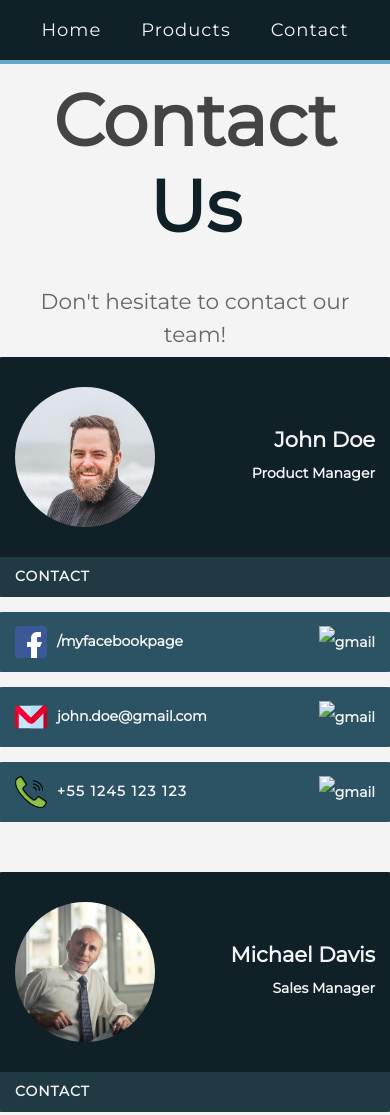
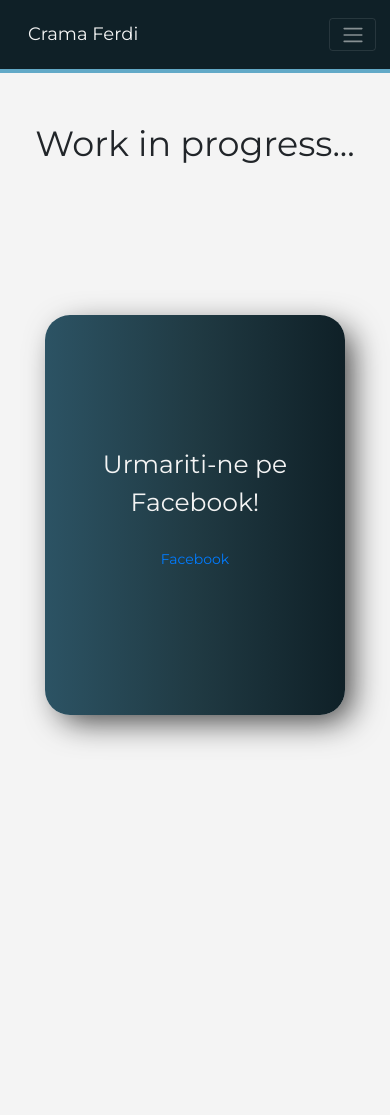
Before and after one commit to andreilucalink/wine-shop, a website: page dist/contact.html in a window 390 px wide. Shown: the top 1115 px of the page. After the commit the page ends 928 px from the top, so only its background shows below. Drawn offline with nearby package versions, Linux system fonts and the light colour scheme.

Commit message:
responsive product page

```diff
--- a/dist/contact.css
+++ b/dist/contact.css
@@ -5,214 +5,91 @@
 }
 
 body, html {
-    height: 100vh;
-    font-family: 'Montserrat', sans-serif;
-    font-size: 18px;
+    height: 110vh;
+    font-family: 'Montserrat', sans-serif !important;
+    font-size: 14px;
     font-weight: 400;
     line-height: 1.8em;
-    background-color:  #f4f4f4;
     color: #666;
     scroll-behavior: smooth;
+    background-color: #f4f4f4 !important;
 }
 
-
-.nav-bar {
-    position: fixed;
-    top: 0;
-    width: 100%;
+.ferdi-navbar {
     z-index: 2;
-    height: 40px;
-    display: flex;
-    flex-direction: row;
-    justify-content: center;
-    align-items: center;
-    padding: 30px 0;
-    background-color: #0f2027;
+    background-color: #0F2027;
     border-bottom: 4px solid rgb(98, 169, 199);
 }
 
-
-.nav-bar a {
-    color: #f4f4f4;
-    text-decoration: none;
-    margin: 0 20px;
-    font-size: 18px;
-    letter-spacing: 1px;
+.ferdi-navbar * {
+    color: #f4f4f4 !important;
+    font-size: 16px;
 }
 
-
-.nav-bar a:hover {
-    color: lightgray;
+.ferdi-navbar .nav-link:hover{
+    color: rgba(255,255,255,0.8) !important;
 }
 
-.contact-header {
-    margin-top: 150px;
-    margin-bottom: 30px;
-    height: 15vh;
+.ferdi-navbar .nav-logo {
+    height: 50px;
+    width: 50px;
+    border-radius: 50%;
+}
+
+.ferdi-navbar .navbar-brand {
+    font-size: 18px;
+}
+
+.ferdi-navbar .navbar-toggler:focus {
+    outline: none !important;
+}
+
+.facebook-page{
     display: flex;
     flex-direction: column;
     justify-content: center;
     align-items: center;
-    text-align: center;
-    padding: 1.5rem;
-}
-
-.contact-header h1 {
-    font-weight: 700;
-    font-size: 72px;
-    color: #0f2027;
-    margin-bottom: 36px;
-    line-height: 1.2;
-}
-
-.contact-header p {
-    font-size: 1.2em;
-}
-.contact-header h1 span {
-    color: #444;
-}
-
-.contact-box {
-    font-size: 14px;
-    display: grid;
-    max-width: 1000px;
-    margin: auto;
-    min-height: 80vh;
-    grid-template-columns: repeat(2,1fr);
-}
-
-.card-container {
-    font-weight: 600;
-    width: 100%;
-    max-height: 700px;
+    background: #0F2027;
+    background: -webkit-linear-gradient(to right, #2C5364, #203A43, #0F2027);
+    background: linear-gradient(to right, #2C5364, #203A43, #0F2027);
+    border-radius: 25px;
     color: #f4f4f4;
-    overflow: auto;
-    display: flex;
-    flex-direction: column;
-    justify-content: center;
-    align-items: center;
-}
-
-.card-container .card-header {
-    display: flex;
-    align-items: center;
-    justify-content: space-between;
-    height: 200px;
+    height: 400px;
     width: 400px;
-    position: relative;
-    background-color: #0f2027;
-    border-top-left-radius: 7px;
-    border-top-right-radius: 7px;
-    padding: 20px;
-    text-align: right;
+    -webkit-box-shadow: 10px 10px 32px -4px rgba(0, 0, 0, 0.75);
+    -moz-box-shadow: 10px 10px 32px -4px rgba(0, 0, 0, 0.75);
+    box-shadow: 10px 10px 32px -4px rgba(0, 0, 0, 0.75);
 }
 
 
-.card-container .card-header .card-image {
-    display: inline-block;
-    height: 140px;
-    width: 140px;
-    border-radius: 50%;
-    background-position: center;
-    background-size: cover;
-}
-
-.card-image.img1 {
-    background-image: url('./img/man.jpg');
-}
-.card-image.img2 {
-    background-image: url('./img/man2.jpg');
-}
-
-.card-container .card-header-footer {
-    background-color: #203A43;
-    height: 40px;
-    width: 400px;
-    display: flex;
-    align-items: center;
-    letter-spacing: 1px;
-    border-bottom-left-radius: 7px;
-    border-bottom-right-radius: 7px;
-    padding: 0 20px ;
-}
-
-.card-container .card-social {
-    height: 60px;
-    width: 400px;
-    color: #f4f4f4;
-    background-color:#2C5364; /* 6ba8a9 */
-    margin-top: 15px;
-    border-radius: 7px;
-    display: flex;
-    align-items: center;
-    padding: 0 20px;
+.facebook-page p {
+    max-width: 280px;
+    text-align: center;
+    margin-bottom: 2rem;
+    font-size: 25px !important;
 }
 
 
-.card-container .card-social:hover {
-    background-color: #203A43;
-}
-
-.card-container .card-social .left {
-    margin-right: auto;
+.contact-box {
+    max-width: 500px;
+    margin: 150px auto auto auto;
     display: flex;
     align-items: center;
-}
-
-.card-container .card-social .right {
-    margin-left: auto;
-    display: flex;
-    align-items: center;
-}
-
-.card-container .card-social img {
-    height: 32px;
-    cursor: pointer;
-}
-
-.card-container .card-social .contact-info {
-    margin-left: 10px;
-}
-.card-container .card-social .contact-info.phone {
-    letter-spacing: 1.5px;
+    justify-content: center;
 }
 
 
-.card-container .card-social span.contact-info::selection{
-    background: #fff;
-    color: #0f2027;
-}
-
-.footer {
-    width: 100%;
-    background-color: #0f2027;
-    height: 40px;
-    display: flex;
-    justify-content: center;
-    align-items: center;
-    padding: 30px 0;
-    background-color: #0f2027;
-    border-top: 3px solid rgb(98, 169, 199);
-}
-
-.footer a {
-    text-decoration: none;
-    color: #fff;
-    margin: 0 10px;
-    font-size: 14px;
-}
-
-
-
-@media (max-width: 905px) {
-    .contact-box {
-        grid-template-columns: 1fr;
-    }
-    .card-container {
-        margin-top: 50px;
+@media (max-width: 900px){
+    .ferdi-navbar .nav-link {
+        font-size: 14px;
+        width: 80px;
     }
 
-    div.card-container:nth-of-type(2){
-        margin-bottom: 50px;
+    .facebook-page p {
+        font-size: 18px;
+    }
+    .facebook-page {
+        height: 400px;
+        width: 300px;
     }
 }
--- a/dist/contact.html
+++ b/dist/contact.html
@@ -9,114 +9,60 @@
     <link href="https://fonts.googleapis.com/css?family=Montserrat&display=swap" rel="stylesheet">
     <link rel="stylesheet" href="contact.css">
     <link rel="stylesheet" href="https://unpkg.com/aos@next/dist/aos.css" />
+    <link rel="stylesheet" href="https://stackpath.bootstrapcdn.com/bootstrap/4.4.1/css/bootstrap.min.css"
+        integrity="sha384-Vkoo8x4CGsO3+Hhxv8T/Q5PaXtkKtu6ug5TOeNV6gBiFeWPGFN9MuhOf23Q9Ifjh" crossorigin="anonymous">
 </head>
 
 <body>
-    <nav class="nav-bar">
-        <a href="index.html">Home</a>
-        <a href="products.html">Products</a>
-        <a href="contact.html">Contact</a>
-    </nav>
-    <header class="contact-header">
-        <h1> <span> Contact</span> Us</h1>
-        <p> Don't hesitate to contact our team!</p>
-    </header>
-    <main class="contact-box">
-        <div class="card-container" data-aos="fade-down">
-            <div class="contact-card">
-                <div class="card-header">
-                    <span class="card-image img1"> &nbsp; </span>
-                    <span>
-                        <h2>John Doe</h2>
-                        <p>Product Manager</p>
-                    </span>
-                </div>
-                <div class="card-header-footer"> <span> CONTACT</span> </div>
-            </div>
-            <div class="card-social">
-                <span class="left">
-                    <img src="./img/fb.png" alt="gmail">
-                    <span class="contact-info">
-                        /myfacebookpage
-                    </span>
-                </span>
-                <span class="right">
-                    <img src="./img/nextGreen.png" alt="gmail">
-                </span>
-            </div>
-            <div class="card-social">
-            <span class="left">
-                <img src="./img/gmail.svg" alt="gmail">
-                <span class="contact-info">
-                    john.doe@gmail.com
-                </span>
-            </span>
-            <span class="right">
-                <img src="./img/nextGreen.png" alt="gmail">
-            </span>
-            </div>
-            <div class="card-social">
-                <span class="left">
-                    <img src="./img/call.png" alt="gmail">
-                    <span class="contact-info phone">
-                        <p>+55 1245 123 123</p>
-                    </span>
-                </span>
-                <span class="right">
-                    <img src="./img/nextGreen.png" alt="gmail">
-                </span>
+    <nav class="navbar navbar-expand-lg navbar-dark ferdi-navbar">
+        <a class="navbar-brand p-3" href="index.html">Crama Ferdi</a>
+        <button class="navbar-toggler" type="button" data-toggle="collapse" data-target="#navbarNavAltMarkup"
+            aria-controls="navbarNavAltMarkup" aria-expanded="false" aria-label="Toggle navigation">
+            <span class="navbar-toggler-icon"></span>
+        </button>
+        <div class="collapse navbar-collapse" id="navbarNavAltMarkup">
+            <div class="navbar-nav ml-auto mr-1">
+                <a class="nav-item nav-link p-3" href="index.html"> Acasa</a>
+                <a class="nav-item nav-link p-3" href="products.html">Produse</a>
+                <a class="nav-item nav-link p-3" href="contact.html">Contact</a>
             </div>
         </div>
-        <div class="card-container" data-aos="fade-up">
-            <div class="contact-card">
-                <div class="card-header">
-                    <span class="card-image img2"> &nbsp; </span>
-                    <span>
-                        <h2>Michael Davis</h2>
-                        <p>Sales Manager</p>
-                    </span>
-                </div>
-                <div class="card-header-footer"> <span> CONTACT</span> </div>
+    </nav>
+    <h1 style="text-align: center; margin-top: 50px;">Work in progress...</h1>
+    <div class="contact-box">
+        <div class="facebook-page">
+            <div>
+                <p>Urmariti-ne pe Facebook!</p>
             </div>
-            <div class="card-social">
-                <span class="left">
-                    <img src="./img/fb.png" alt="gmail">
-                    <span class="contact-info">
-                        /myfacebookpage
-                    </span>
-                </span>
-                <span class="right">
-                    <img src="./img/nextGreen.png" alt="gmail">
-                </span>
+            <div id="fb-root"></div>
+            <div class="fb-page" data-href="https://www.facebook.com/facebook" data-tabs="" data-width="280"
+                data-height="" data-small-header="false" data-adapt-container-width="true" data-hide-cover="false"
+                data-show-facepile="true">
+                <blockquote cite="https://www.facebook.com/facebook" class="fb-xfbml-parse-ignore"><a
+                        href="https://www.facebook.com/facebook">Facebook</a></blockquote>
             </div>
-            <div class="card-social">
-            <span class="left">
-                <img src="./img/gmail.svg" alt="gmail">
-                <span class="contact-info">
-                    mcdavis@gmail.com
-                </span>
-            </span>
-            <span class="right">
-                <img src="./img/nextGreen.png" alt="gmail">
-            </span>
-            </div>
-            <div class="card-social">
-                <span class="left">
-                    <img src="./img/call.png" alt="gmail">
-                    <span class="contact-info phone">
-                        +40 0711 123 123
-                    </span>
-                </span>
-                <span class="right">
-                    <img src="./img/nextGreen.png" alt="gmail">
-                </span>
-            </div>
+
         </div>
+    </div>
 
-    </main>
-    <footer class="footer">
-        <a href="#">&copy; My Company</a>
-    </footer>
+
+
+    <!------------------ Scripts ------------------>
+    <!-- Facebook -->
+    <script async defer crossorigin="anonymous"
+        src="https://connect.facebook.net/en_US/sdk.js#xfbml=1&version=v6.0"></script>
+    <!-- Instagram -->
+    <!-- Bootstrap -->
+    <script src="https://code.jquery.com/jquery-3.4.1.slim.min.js"
+        integrity="sha384-J6qa4849blE2+poT4WnyKhv5vZF5SrPo0iEjwBvKU7imGFAV0wwj1yYfoRSJoZ+n"
+        crossorigin="anonymous"></script>
+    <script src="https://cdn.jsdelivr.net/npm/popper.js@1.16.0/dist/umd/popper.min.js"
+        integrity="sha384-Q6E9RHvbIyZFJoft+2mJbHaEWldlvI9IOYy5n3zV9zzTtmI3UksdQRVvoxMfooAo"
+        crossorigin="anonymous"></script>
+    <script src="https://stackpath.bootstrapcdn.com/bootstrap/4.4.1/js/bootstrap.min.js"
+        integrity="sha384-wfSDF2E50Y2D1uUdj0O3uMBJnjuUD4Ih7YwaYd1iqfktj0Uod8GCExl3Og8ifwB6"
+        crossorigin="anonymous"></script>
+    <!-- AOS -->
     <script src="https://unpkg.com/aos@2.3.1/dist/aos.js"></script>
     <script>
         AOS.init({
--- a/dist/products.css
+++ b/dist/products.css
@@ -7,44 +7,44 @@
 body,
 html {
     height: 100%;
-    font-family: 'Montserrat', sans-serif;
-    font-size: 18px;
-    font-weight: 400;
+    font-family: 'Montserrat', sans-serif !important;
+    font-size: 14px;
     line-height: 1.8em;
+    background: #f4f4f4 !important;
     color: #666;
-    background: #f4f4f4;
     scroll-behavior: smooth;
 }
 
-.nav-bar {
-    position: fixed;
-    top: 0;
-    width: 100%;
+.ferdi-navbar {
     z-index: 2;
-    height: 40px;
-    display: flex;
-    flex-direction: row;
-    justify-content: center;
-    align-items: center;
-    padding: 30px 0;
-    background-color: #0f2027;
+    background-color: #0F2027;
     border-bottom: 4px solid rgb(98, 169, 199);
 }
 
-.nav-bar a {
-    color: #f4f4f4;
-    text-decoration: none;
-    margin: 0 20px;
-    font-size: 18px;
-    letter-spacing: 1px;
+.ferdi-navbar * {
+    color: #f4f4f4 !important;
+    font-size: 16px;
 }
 
-.nav-bar a:hover {
-    color: lightgray;
+.ferdi-navbar .nav-link:hover{
+    color: rgba(255,255,255,0.8) !important;
 }
 
+.ferdi-navbar .nav-logo {
+    height: 50px;
+    width: 50px;
+    border-radius: 50%;
+}
 
-.container {
+.ferdi-navbar .navbar-brand {
+    font-size: 18px;
+}
+
+.ferdi-navbar .navbar-toggler:focus {
+    outline: none !important;
+}
+
+.products-container {
     max-width: 1100px;
     margin: auto;
     overflow: auto;
@@ -52,8 +52,9 @@ html {
 }
 
 .main-header {
-    margin-top: 150px;
-    margin-bottom: 200px;
+    font-size: 18px;
+    margin-top: 200px;
+    margin-bottom: 150px;
     height: 15vh;
     display: flex;
     flex-direction: column;
@@ -67,6 +68,7 @@ html {
     font-size: 4em;
     margin-bottom: 2rem;
     line-height: 1.2;
+    font-weight: 600;
     color: #0f2027
 }
 
@@ -79,35 +81,30 @@ html {
 }
 
 
-.card {
-    box-shadow: 0 20px 40px -14px rgba(0, 0, 0, 0.25);
+.card-info {
     background: #0F2027;
     background: -webkit-linear-gradient(to right, #2C5364, #203A43, #0F2027);
     background: linear-gradient(to right, #2C5364, #203A43, #0F2027);
     color: #f4f4f4;
-    margin-bottom: 2rem;
-    border-radius: 5px;
+    border-radius: 7px;
     display: flex;
-    box-shadow: 0 5px 15px rgba(0, 0, 0, 0.3);
-   /*  box-shadow: 3px 1px 1px 1px rgba(0,0,0,0.11),
-                3px 2px 2px 1px rgba(0,0,0,0.11),
-                3px 4px 4px 1px rgba(0,0,0,0.11),
-                3px 8px 8px 1px rgba(0,0,0,0.11),
-                3px 16px 16px 1px rgba(0,0,0,0.11),
-                3px 32px 32px 1px rgba(0,0,0,0.11); */
+    box-shadow: 3px 8px 15px rgba(0, 0, 0, 0.5);
 }
 
-.card img {
+.card-info img {
     height: 400px;
     max-width: 500px;
 }
 
 
-.card h3 {
-    margin-bottom: 1rem;
+.card-info h3 {
+    margin-bottom: 3rem;
+
 }
 
-.card>div {
+.card-info>div {
+    font-size: 16px;
+    line-height: 1.8;
     display: flex;
     flex-direction: column;
     justify-content: space-between;
@@ -116,18 +113,27 @@ html {
     width: 550px;
 }
 
+.card-info h3{
+    font-size: 25px;
+}
+
+.card-cell {
+    margin-bottom: 3rem;
+}
+
 .card-cell:nth-child(even) img {
     order: 2;
 }
 
 
 a.btn {
+    font-size: 18px;
     color: #0F2027;
     text-align: center;
     text-decoration: none;
     display: inline-block;
     background: #ffe7d1;
-    padding: 5px 20px;
+    padding: 8px 20px;
     cursor: pointer;
     border-radius: 5px;
     margin-top: 30px;
@@ -164,7 +170,7 @@ a.btn:hover {
 
 
 @media (min-width: 966px) and (max-width: 1400px) {
-    .container {
+    .products-container {
         display: grid;
         grid-template-columns: repeat(2, 1fr);
     }
@@ -176,7 +182,7 @@ a.btn:hover {
         padding: 0;
     }
 
-    .card {
+    .card-info {
         max-width: 400px;
         margin: 20px;
         border-radius: 25px;
@@ -189,30 +195,38 @@ a.btn:hover {
         order: 0;
     }
 
-    .card img {
+    .card-info img {
         height: 300px;
         max-width: 400px;
         border-top-left-radius: 25px;
         border-top-right-radius: 25px;
     }
 
-    .card>div {
+    .card-info>div {
         height: 370px;
         max-width: 400px;
-        font-size: 15px;
+        font-size: 14px;
     }
 
-    .card {
+    .card-info {
         display: flex;
         flex-direction: column;
         flex-flow: wrap;
     }
 }
 
-/* 960px!!! */
+@media (max-width:965px) {
 
-@media (max-width:965px) {
-    .container {
+    .main-header {
+        font-size: 15px;
+        padding: 15px;
+        margin-top: 100px;
+    }
+    .main-header p {
+        width: 400px;
+    }
+
+    .products-container {
         display: grid;
         grid-template-columns: 1fr;
     }
@@ -224,7 +238,7 @@ a.btn:hover {
         padding: 0;
     }
 
-    .card {
+    .card-info {
         max-width: 400px;
         margin: 20px;
         border-radius: 25px;
@@ -237,22 +251,80 @@ a.btn:hover {
         order: 0;
     }
 
-    .card img {
+    .card-info img {
         height: 300px;
         max-width: 400px;
         border-top-left-radius: 25px;
         border-top-right-radius: 25px;
     }
 
-    .card>div {
+    .card-info>div {
         height: 370px;
         max-width: 400px;
-        font-size: 15px;
+        font-size: 14px;
     }
 
-    .card {
+
+
+    .card-info {
         display: flex;
         flex-direction: column;
         flex-flow: wrap;
     }
 }
+
+@media (max-width: 500px){
+
+    .main-header {
+        font-size: 12px;
+        margin-bottom: 120px;
+    }
+    .main-header h1 {
+        width: 250px;
+    }
+    .main-header p {
+        width: 250px;
+    }
+
+    .products-container {
+        display: flex;
+        flex-direction: column;
+        align-items: center;
+        justify-content: center;
+    }
+
+    .card-cell {
+        max-width: 250px;
+        margin-bottom: 5px;
+    }
+
+    .card-info img {
+        max-width: 250px;
+        height: 230px;
+    }
+
+    .card-info>div {
+        max-width: 250px;
+        height: 310px;
+        font-size: 11px;
+        font-weight: 400;
+
+    }
+
+    .card-info h3 {
+        margin-bottom: 20px;
+        font-size: 16px;
+        font-weight: 600;
+    }
+
+    a.btn {
+        font-size: 11px;
+        font-weight: 500;
+        padding: 5px 10px;
+        width: 90px;
+        background-color: rgba(0, 128, 128, .8);
+        color: white;
+    }
+
+
+}
--- a/dist/style.css
+++ b/dist/style.css
@@ -6,7 +6,7 @@
 
 body, html {
     height: 100vh;
-    font-family: 'Montserrat', sans-serif;
+    font-family: 'Montserrat', sans-serif !important;
     font-size: 14px;
     font-weight: 400;
     line-height: 1.8em;
@@ -14,32 +14,33 @@ body, html {
     scroll-behavior: smooth;
 }
 
-
-.nav-bar {
-    position: fixed;
-    top: 0;
-    width: 100%;
+.ferdi-navbar {
     z-index: 2;
-    height: 40px;
-    display: flex;
-    flex-direction: row;
-    justify-content: center;
-    align-items: center;
-    padding: 30px 0;
-    background-color: #0f2027;
+    background-color: #0F2027;
     border-bottom: 3px solid #f4f4f4;
 }
 
-.nav-bar a {
-    color: #fff;
-    text-decoration: none;
-    margin: 0 20px;
-    font-size: 18px;
-    letter-spacing: 1px;
+.ferdi-navbar * {
+    color: #f4f4f4 !important;
+    font-size: 16px;
 }
 
-.nav-bar a:hover {
-    color: lightgray;
+.ferdi-navbar .nav-link:hover{
+    color: rgba(255,255,255,0.8) !important;
+}
+
+.ferdi-navbar .nav-logo {
+    height: 50px;
+    width: 50px;
+    border-radius: 50%;
+}
+
+.ferdi-navbar .navbar-brand {
+    font-size: 18px;
+}
+
+.ferdi-navbar .navbar-toggler:focus {
+    outline: none !important;
 }
 
 
@@ -102,16 +103,15 @@ body, html {
 .pimg4 {
     background-image: url('./img/wine6.jpg');
     min-height: 100%;
-   /*  position: relative; */
 }
 
 .section {
     text-align: center;
-    padding: 50px 150px;
+    padding: 50px 120px;
 }
 
 .section h2 {
-    margin-bottom: 20px;
+    margin-bottom: 30px;
 }
 
 .section-light {
@@ -164,6 +164,11 @@ body, html {
 @media (max-width: 900px) {
     .section {
         font-size: 0.9rem;
-        padding: 20px 30px;
+        line-height: 1.9;
+        padding: 30px 30px;
+    }
+    .ferdi-navbar .nav-link {
+        font-size: 14px;
+        width: 80px;
     }
 }
--- a/package.json
+++ b/package.json
@@ -4,6 +4,7 @@
   "description": "",
   "main": "index.js",
   "dependencies": {
+    "bootstrap": "^4.4.1",
     "gh-pages": "^2.2.0"
   },
   "devDependencies": {},
```
Also changed, not shown: dist/index.html (+18 -8 lines), dist/products.html (+39 -17 lines), dist/img/logo2.jpg (added), 1 other file.
